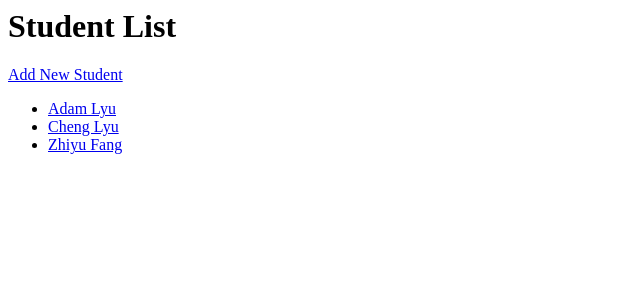
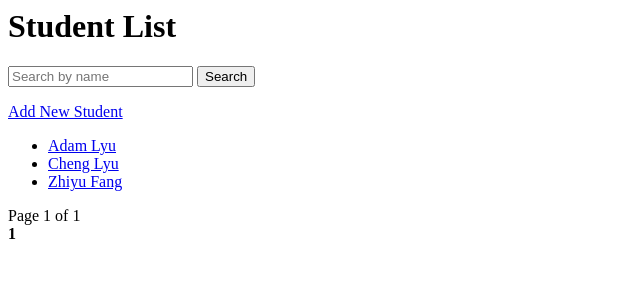
Before and after one commit to FreeAdam2023/student_management, a Django app: page /students/ in a window 1280 px wide. Shown: the top 300 px of the page, without its empty margins (0-640 px from the left). Run offline with Django 5.2, Linux system fonts and the light colour scheme; data comes from the database, SQL or seed files in the repository; both versions use the stored data as it was after the commit.

Commit message:
Added search functionality to student list page

```diff
--- a/students/templates/students/student_list.html
+++ b/students/templates/students/student_list.html
@@ -1,8 +1,44 @@
-<!-- students/templates/students/student_list.html -->
 <h1>Student List</h1>
+
+<!-- 搜索表单 -->
+<form method="get" action="{% url 'student_list' %}">
+    <input type="text" name="q" value="{{ query }}" placeholder="Search by name">
+    <button type="submit">Search</button>
+</form>
+
+<!-- 添加新学生的链接 -->
 <a href="{% url 'student_add' %}">Add New Student</a>
+
+<!-- 显示学生列表 -->
 <ul>
-    {% for student in students %}
+    {% for student in page_obj %}
         <li><a href="{% url 'student_detail' student.pk %}">{{ student.first_name }} {{ student.last_name }}</a></li>
+    {% empty %}
+        <li>No students found.</li>
     {% endfor %}
 </ul>
+
+<!-- 分页控件 -->
+<div>
+    <span>Page {{ page_obj.number }} of {{ page_obj.paginator.num_pages }}</span>
+</div>
+
+<div>
+    {% if page_obj.has_previous %}
+        <a href="?q={{ query }}&page=1">First</a>
+        <a href="?q={{ query }}&page={{ page_obj.previous_page_number }}">Previous</a>
+    {% endif %}
+
+    {% for num in page_obj.paginator.page_range %}
+        {% if page_obj.number == num %}
+            <strong>{{ num }}</strong>
+        {% elif num > page_obj.number|add:'-3' and num < page_obj.number|add:'3' %}
+            <a href="?q={{ query }}&page={{ num }}">{{ num }}</a>
+        {% endif %}
+    {% endfor %}
+
+    {% if page_obj.has_next %}
+        <a href="?q={{ query }}&page={{ page_obj.next_page_number }}">Next</a>
+        <a href="?q={{ query }}&page={{ page_obj.paginator.num_pages }}">Last</a>
+    {% endif %}
+</div>
--- a/students/views.py
+++ b/students/views.py
@@ -1,19 +1,36 @@
-from django.shortcuts import render
+# Create your views here.
+from .forms import StudentForm
+from django.contrib.auth.decorators import login_required
 
-# Create your views here.
+from django.core.paginator import Paginator
 from django.shortcuts import render, redirect, get_object_or_404
 from .models import Student
-from .forms import StudentForm  # Create this form in the next step
-from django.contrib.auth.decorators import login_required
+from django.db.models import Q
 
 
 def student_list(request):
-    students = Student.objects.all()
-    return render(request, 'students/student_list.html', {'students': students})
+    query = request.GET.get('q', '')  # 获取查询参数
+    print(f"query -> {query}")
+    if query:
+        # 根据 first_name 或 last_name 执行搜索
+        students = Student.objects.filter(
+            Q(first_name__icontains=query) | Q(last_name__icontains=query)
+        )
+    else:
+        students = Student.objects.all()
+    print(f"Queryset results: {students}")
+    # 添加分页，每页显示10个学生（可以根据需要调整）
+    paginator = Paginator(students, 10)
+    page_number = request.GET.get('page', 1)
+    page_obj = paginator.get_page(page_number)
+
+    return render(request, 'students/student_list.html', {'page_obj': page_obj, 'query': query})
+
 
 def student_detail(request, pk):
     student = get_object_or_404(Student, pk=pk)
     return render(request, 'students/student_detail.html', {'student': student})
+
 
 @login_required
 def student_add(request):
@@ -26,6 +43,7 @@ def student_add(request):
         form = StudentForm()
     return render(request, 'students/student_form.html', {'form': form})
 
+
 @login_required
 def student_edit(request, pk):
     student = get_object_or_404(Student, pk=pk)
```
Also changed, not shown: db.sqlite3.
